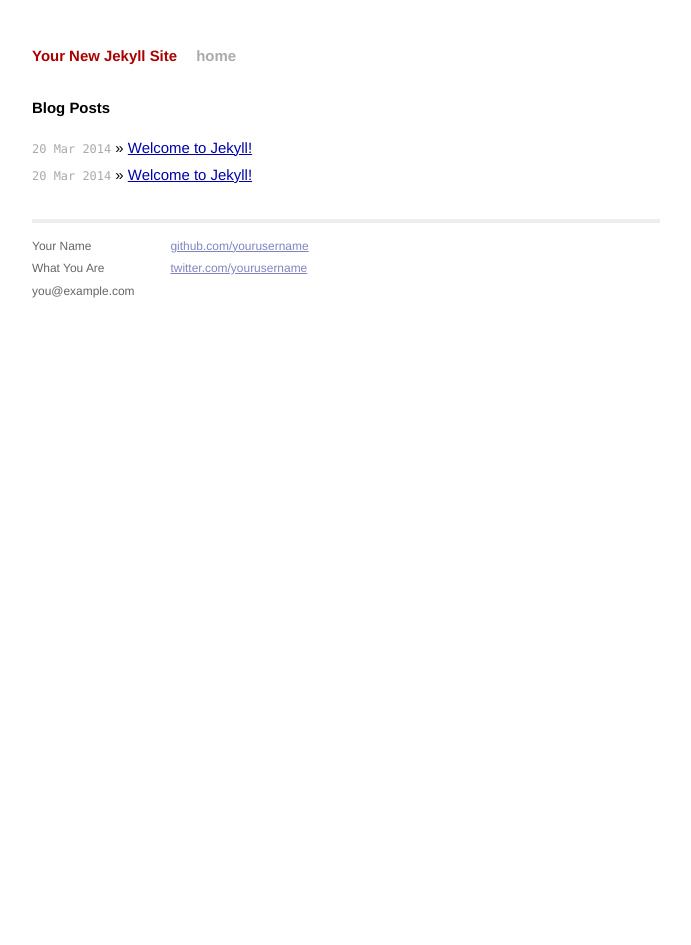
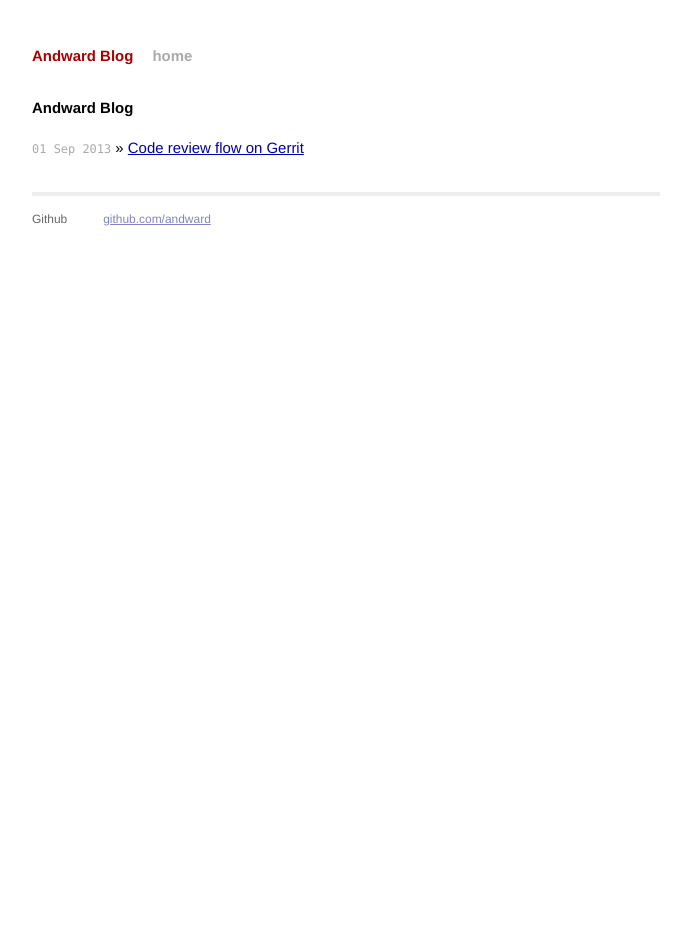
Before and after one commit to andward/andward.github.io, a Jekyll site: the page built from index.html, in a window 1280 px wide. Shown: the whole page, without its empty margins (294-985 px from the left). Built offline with Jekyll 4.4.1, drawn with Linux system fonts in a browser that asks for light colours; Markdown is read by kramdown in place of the engine named in the settings.

Commit message:
1.style change 2.new post

```diff
--- a/_config.yml
+++ b/_config.yml
@@ -1,3 +1,3 @@
-name: Your New Jekyll Site
+name: Andward Blog
 markdown: redcarpet
 pygments: true
--- a/_layouts/default.html
+++ b/_layouts/default.html
@@ -26,15 +26,12 @@
           <div class="footer">
             <div class="contact">
               <p>
-                Your Name<br />
-                What You Are<br />
-                you@example.com
+                Github <br />
               </p>
             </div>
             <div class="contact">
               <p>
-                <a href="https://github.com/yourusername">github.com/yourusername</a><br />
-                <a href="https://twitter.com/yourusername">twitter.com/yourusername</a><br />
+                <a href="https://github.com/andward">github.com/andward</a><br />
               </p>
             </div>
           </div>
--- a/_posts/2014-03-30-test.markdown
+++ /dev/null
@@ -1,13 +0,0 @@
----
-layout: post
-title:  "Welcome to Jekyll!"
-date:   2014-03-20 16:00
-categories: jekyll update
----
-
-
-test
-
-test
-
-test
--- a/index.html
+++ b/index.html
@@ -1,10 +1,10 @@
 ---
 layout: default
-title: Your New Jekyll Site
+title: Andward Blog
 ---
 
 <div id="home">
-  <h1>Blog Posts</h1>
+  <h1>Andward Blog</h1>
   <ul class="posts">
     {% for post in site.posts %}
       <li><span>{{ post.date | date_to_string }}</span> &raquo; <a href="{{ post.url }}">{{ post.title }}</a></li>
```
Also changed, not shown: _posts/2013-9-1-Code-review-flow-on-Gerrit.markdown (added, +70 -0 lines), _posts/2014-03-20-welcome-to-jekyll.markdown (deleted, +0 -24 lines).
